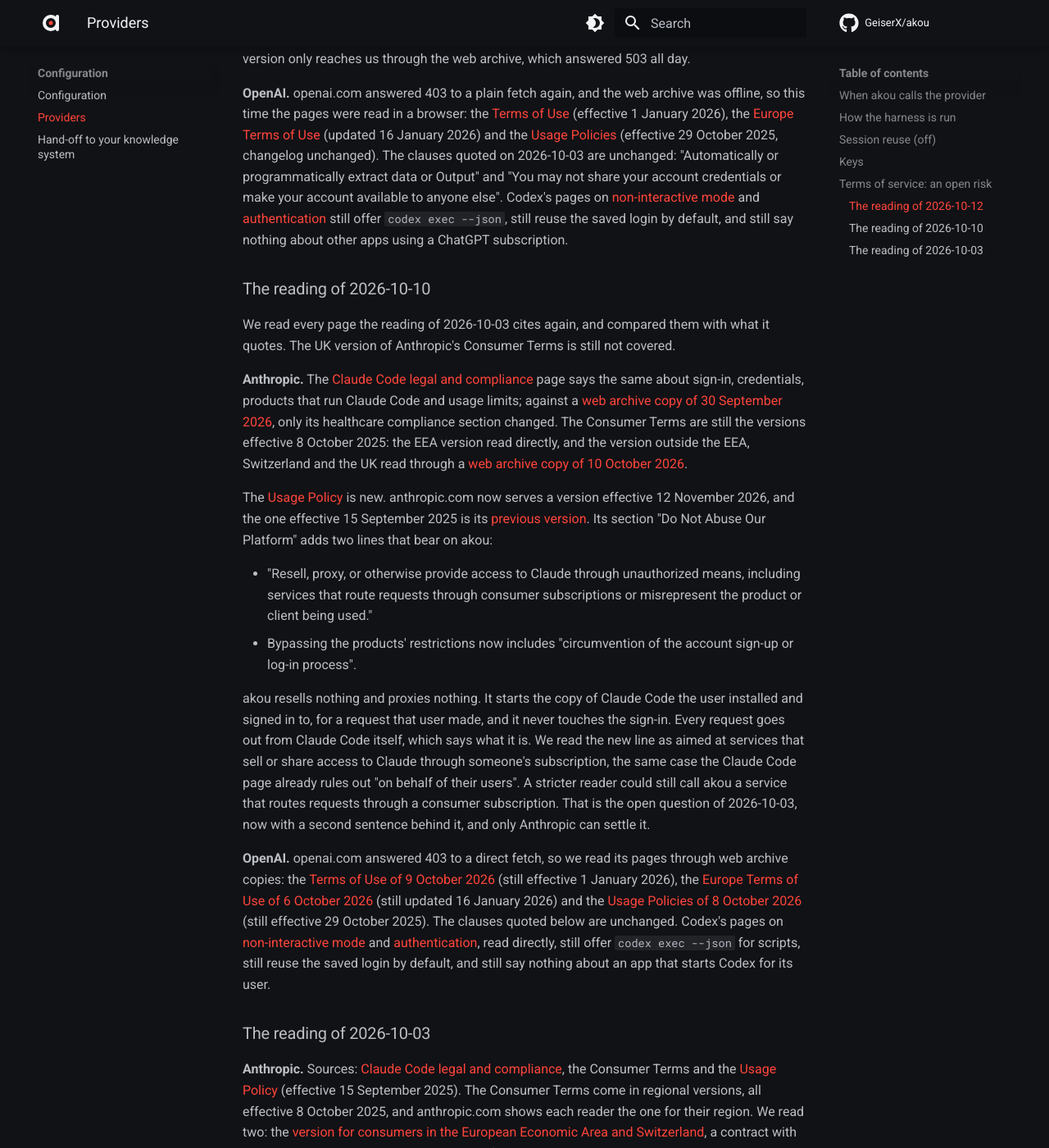
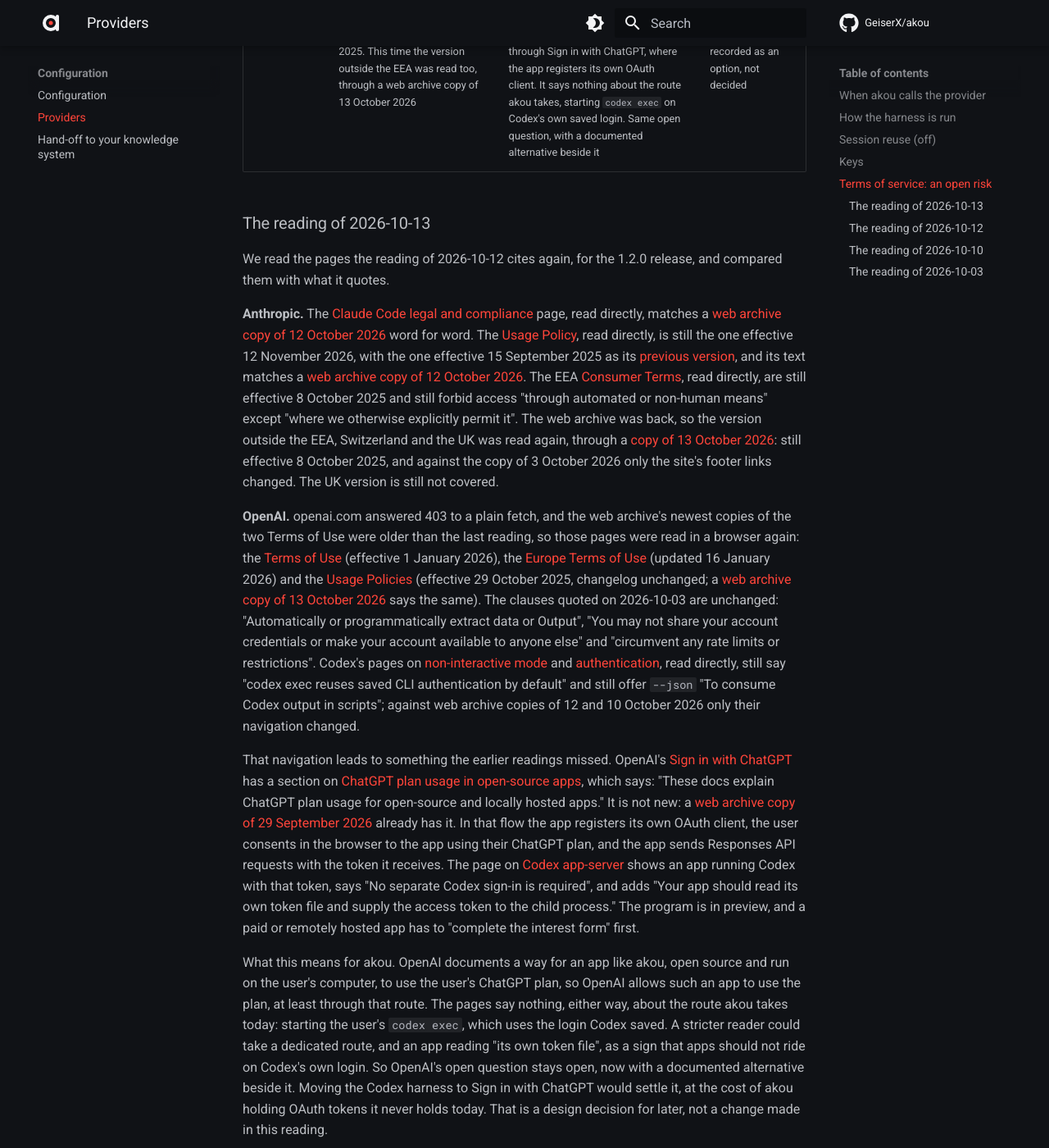
Before and after one commit to GeiserX/akou, an MkDocs documentation site: the page built from docs/providers.md, in a window 1280 px wide and 1400 px high, scrolled down 5988 px. Shown: the whole window at 82% size. Built offline with MkDocs 1.6.1 and Material for MkDocs 9.7.7, drawn with Linux system fonts in a browser that asks for light colours; comment, search, counter and statistics services are not loaded; some of the changed text lies outside the part shown.

Commit message:
docs(providers): read the vendor terms again before 1.2.0
Nothing changed in the terms since the reading of 2026-10-12. Anthropic's
Claude Code page, Usage Policy (effective 12 November 2026) and Consumer
Terms (8 October 2025) are the same; the version outside the EEA was read
again through a web archive copy now that the archive is back. OpenAI's
Terms of Use, Europe Terms of Use and Usage Policies, read in a browser,
and the Codex pages are the same.

One thing the earlier readings missed: since at least 29 September 2026
OpenAI documents ChatGPT plan usage for open-source and locally hosted
apps through Sign in with ChatGPT, with the app holding its own OAuth
token. It says nothing about akou's route through codex exec and the
saved Codex login, so the open question stays open. The default is
unchanged; the alternative is recorded as an option.

```diff
--- a/docs/providers.md
+++ b/docs/providers.md
@@ -107,6 +107,19 @@
 | 2026-10-03 | Allowed as akou runs it, on our reading; Anthropic has not confirmed it. Third-party apps may not offer Claude.ai login, handle its credentials, or "route requests through Free, Pro, or Max plan credentials on behalf of their users"; a user signing in to the unmodified Claude Code with their own subscription is allowed. Pro and Max limits assume "ordinary, individual usage" | Allowed as akou runs it, on our reading; OpenAI has not confirmed it. The Terms of Use forbid extracting Output "automatically or programmatically" and sharing an account, while Codex's own documentation offers `codex exec --json` for scripts and says it reuses the saved login by default. Open: whether akou reading `codex exec --json` counts as that extraction. No rule names an app that starts Codex for its user | None. The harness stays the default, and the rolling memo stays off for it. One question per vendor stays open (below) |
 | 2026-10-10 | Allowed as akou runs it, on our reading; Anthropic has not confirmed it. Unchanged since 2026-10-03 except one thing: a new Usage Policy, published now and effective 12 November 2026, forbids to "resell, proxy, or otherwise provide access to Claude through unauthorized means, including services that route requests through consumer subscriptions". akou gives nobody access they lack: it starts the user's own Claude Code for that user. A stricter reading could count it, which sharpens the open question | Allowed as akou runs it, on our reading; OpenAI has not confirmed it. Nothing changed since 2026-10-03: same Terms of Use, Usage Policies and Codex pages, same open question | None. The harness stays the default, and the rolling memo stays off for it. Both questions stay open, and Anthropic's now names the new Usage Policy clause (below) |
 | 2026-10-12 | Allowed as akou runs it, on our reading; Anthropic has not confirmed it. Nothing changed since 2026-10-10: the same Claude Code page, the same EEA Consumer Terms of 8 October 2025 and the same Usage Policy effective 12 November 2026, each read directly. The Consumer Terms outside the EEA were not re-read: only a web archive copy serves that version, and the archive was offline | Allowed as akou runs it, on our reading; OpenAI has not confirmed it. Nothing changed since 2026-10-10: the Terms of Use effective 1 January 2026, the Europe Terms of Use updated 16 January 2026 and the Usage Policies effective 29 October 2025, this time read directly in a browser, still forbid extracting Output "automatically or programmatically" and sharing account credentials; Codex's pages still offer `codex exec --json` and reuse the saved login. Same open question | None. The harness stays the default, and the rolling memo stays off for it. Both questions stay open |
+| 2026-10-13 | Allowed as akou runs it, on our reading; Anthropic has not confirmed it. Nothing changed since 2026-10-12: the Claude Code page matches a web archive copy of 12 October word for word, the Usage Policy is still the one effective 12 November 2026, and both Consumer Terms are still the versions effective 8 October 2025. This time the version outside the EEA was read too, through a web archive copy of 13 October 2026 | Allowed as akou runs it, on our reading; OpenAI has not confirmed it. Nothing changed since 2026-10-12: the same Terms of Use, Europe Terms of Use and Usage Policies, read in a browser, and the same Codex pages. Not a change, but missed by the earlier readings: since at least 29 September 2026 OpenAI documents "ChatGPT plan usage for open-source and locally hosted apps" through Sign in with ChatGPT, where the app registers its own OAuth client. It says nothing about the route akou takes, starting `codex exec` on Codex's own saved login. Same open question, with a documented alternative beside it | None. The harness stays the default, and the rolling memo stays off for it. Both questions stay open. Moving the Codex harness to Sign in with ChatGPT is recorded as an option, not decided |
+
+### The reading of 2026-10-13
+
+We read the pages the reading of 2026-10-12 cites again, for the 1.2.0 release, and compared them with what it quotes.
+
+**Anthropic.** The [Claude Code legal and compliance](https://code.claude.com/docs/en/legal-and-compliance) page, read directly, matches a [web archive copy of 12 October 2026](https://web.archive.org/web/20261012130524/https://code.claude.com/docs/en/legal-and-compliance) word for word. The [Usage Policy](https://www.anthropic.com/legal/aup), read directly, is still the one effective 12 November 2026, with the one effective 15 September 2025 as its [previous version](https://www.anthropic.com/legal/archive/22742366-2ef0-4c7a-a833-6523f10d3944), and its text matches a [web archive copy of 12 October 2026](https://web.archive.org/web/20261012125535/https://www.anthropic.com/legal/aup). The EEA [Consumer Terms](https://www.anthropic.com/legal/consumer-terms), read directly, are still effective 8 October 2025 and still forbid access "through automated or non-human means" except "where we otherwise explicitly permit it". The web archive was back, so the version outside the EEA, Switzerland and the UK was read again, through a [copy of 13 October 2026](https://web.archive.org/web/20261013183958/https://www.anthropic.com/legal/consumer-terms): still effective 8 October 2025, and against the copy of 3 October 2026 only the site's footer links changed. The UK version is still not covered.
+
+**OpenAI.** openai.com answered 403 to a plain fetch, and the web archive's newest copies of the two Terms of Use were older than the last reading, so those pages were read in a browser again: the [Terms of Use](https://openai.com/policies/row-terms-of-use/) (effective 1 January 2026), the [Europe Terms of Use](https://openai.com/policies/eu-terms-of-use/) (updated 16 January 2026) and the [Usage Policies](https://openai.com/policies/usage-policies/) (effective 29 October 2025, changelog unchanged; a [web archive copy of 13 October 2026](https://web.archive.org/web/20261013194836/https://openai.com/policies/usage-policies/) says the same). The clauses quoted on 2026-10-03 are unchanged: "Automatically or programmatically extract data or Output", "You may not share your account credentials or make your account available to anyone else" and "circumvent any rate limits or restrictions". Codex's pages on [non-interactive mode](https://learn.chatgpt.com/docs/non-interactive-mode) and [authentication](https://learn.chatgpt.com/docs/auth), read directly, still say "codex exec reuses saved CLI authentication by default" and still offer `--json` "To consume Codex output in scripts"; against web archive copies of 12 and 10 October 2026 only their navigation changed.
+
+That navigation leads to something the earlier readings missed. OpenAI's [Sign in with ChatGPT](https://developers.openai.com/siwc) has a section on [ChatGPT plan usage in open-source apps](https://developers.openai.com/siwc/token-sharing-open-source), which says: "These docs explain ChatGPT plan usage for open-source and locally hosted apps." It is not new: a [web archive copy of 29 September 2026](https://web.archive.org/web/20260929181809/https://developers.openai.com/siwc/token-sharing-open-source) already has it. In that flow the app registers its own OAuth client, the user consents in the browser to the app using their ChatGPT plan, and the app sends Responses API requests with the token it receives. The page on [Codex app-server](https://developers.openai.com/siwc/token-sharing-open-source/codex-app-server) shows an app running Codex with that token, says "No separate Codex sign-in is required", and adds "Your app should read its own token file and supply the access token to the child process." The program is in preview, and a paid or remotely hosted app has to "complete the interest form" first.
+
+What this means for akou. OpenAI documents a way for an app like akou, open source and run on the user's computer, to use the user's ChatGPT plan, so OpenAI allows such an app to use the plan, at least through that route. The pages say nothing, either way, about the route akou takes today: starting the user's `codex exec`, which uses the login Codex saved. A stricter reader could take a dedicated route, and an app reading "its own token file", as a sign that apps should not ride on Codex's own login. So OpenAI's open question stays open, now with a documented alternative beside it. Moving the Codex harness to Sign in with ChatGPT would settle it, at the cost of akou holding OAuth tokens it never holds today. That is a design decision for later, not a change made in this reading.
 
 ### The reading of 2026-10-12
 
```
